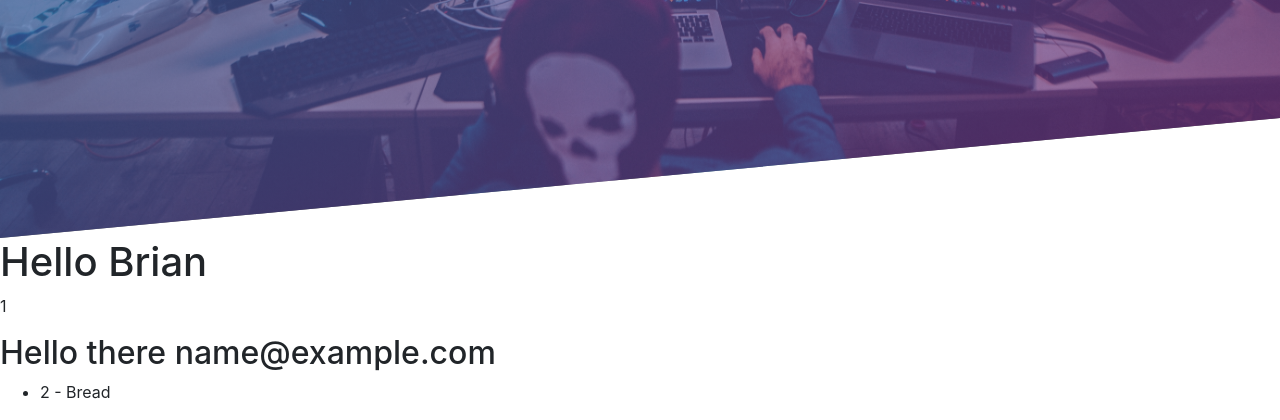
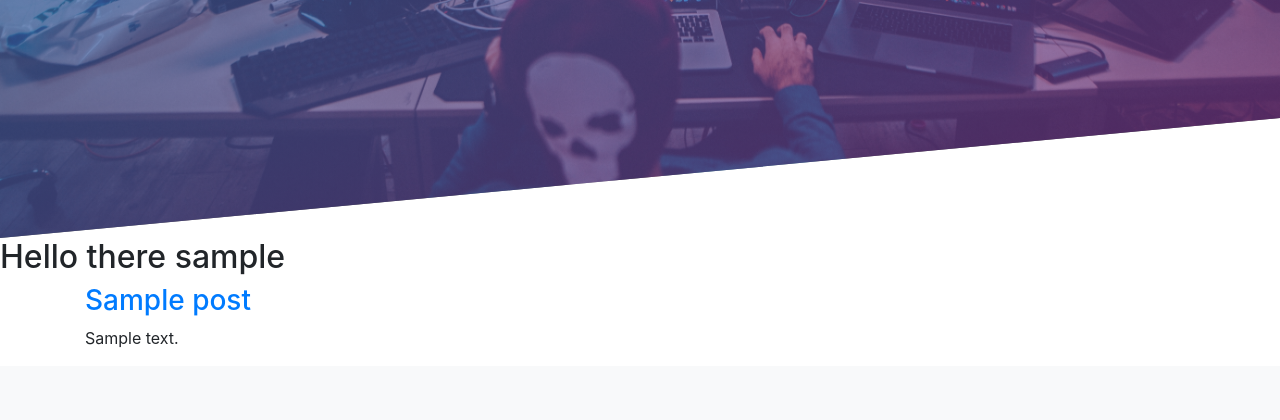
Before and after one commit to bstanton773/deploy-july-blog, a Flask app: page / in a window 1280 px wide. Shown: the part 578-998 px from the top of the page. After the commit the page ends 925 px from the top, so only its background shows below. Run offline with Flask 2, Linux system fonts and the light colour scheme; a user stored in the database is signed in; tables that the repository leaves empty hold one stand-in row (values such as "Sample post"); some libraries are stand-ins or nearby versions.

Commit message:
Day 4 morning - post commit and detail

```diff
--- a/july_blog/routes.py
+++ b/july_blog/routes.py
@@ -13,10 +13,8 @@ from flask_login import login_required, login_user, current_user, logout_user
 # Home route
 @app.route('/')
 def home():
-    customer_name = "Brian"
-    order_number = 1
-    item_dict = {1:"Ice Cream", 2:"Bread", 3:"Lemons", 4:"Cereal"}
-    return render_template("home.html", customer_name=customer_name, order_number=order_number, item_dict = item_dict)
+    posts = Post.query.all()
+    return render_template("home.html", posts=posts)
 
 # Register route
 @app.route('/register', methods=['GET','POST'])
@@ -51,8 +49,43 @@ def createposts():
     if request.method == 'POST' and form.validate():
         title = form.title.data
         content = form.content.data
+        user_id = current_user.id
         print("\n", title, content)
+        post = Post(title, content, user_id)
+
+        db.session.add(post)
+        db.session.commit()
+        return redirect(url_for('createposts'))
     return render_template('createposts.html', form=form)
+
+@app.route('/posts/<int:post_id>')
+@login_required
+def post_detail(post_id):
+    post = Post.query.get_or_404(post_id)
+    return render_template('post_detail.html', post=post)
+
+
+@app.route('/posts/update/<int:post_id>', methods=['GET', 'POST'])
+@login_required
+def post_update(post_id):
+    post = Post.query.get_or_404(post_id)
+    update_form = BlogPostForm()
+
+    if request.method == 'POST' and update_form.validate():
+        title = update_form.title.data
+        content = update_form.content.data
+        user_id = current_user.id
+        # Update post with form info
+        post.title = title
+        post.content = content
+        post.user_id = user_id
+
+        # Commit change to db
+        db.session.commit()
+        return redirect(url_for('post_update', post_id=post.id))
+
+    return render_template('post_update.html', update_form=update_form)
+
 
 @app.route('/login', methods=['GET', 'POST'])
 def login():
--- a/july_blog/templates/home.html
+++ b/july_blog/templates/home.html
@@ -5,17 +5,22 @@
     <h1 class="header-text">This is a blog during a pandemic situation...</h1>
 </header>
 
+<h2>Hello there {{ current_user.username }}</h2>
 
-<h1>Hello {{ customer_name }}</h1>
-<p>{{ order_number }}</p>
+{% if current_user.is_authenticated %}
 
-<h2>Hello there {{ current_user.email }}</h2>
+{% for post in posts %}
+    <div class="container">
+        <h3>
+            <a href="{{ url_for('post_detail', post_id = post.id) }}">{{ post.title }}</a>
+        </h3>
+        <p>{{ post.content }}</p>
+    </div>
+{% endfor %}
 
-<ul>
-{% for key,item in item_dict.items() %}
-    {% if item == 'Bread' %}
-    <li>{{ key }} - {{ item }}</li>
-    {% endif %}
-{% endfor %}
-</ul>
+{% else %}
+<h2>Noting To Show Here...</h2>
+
+{% endif %}
+
 {% endblock content %}
```
Also changed, not shown: july_blog/templates/post_detail.html (added, +15 -0 lines), README.md.
